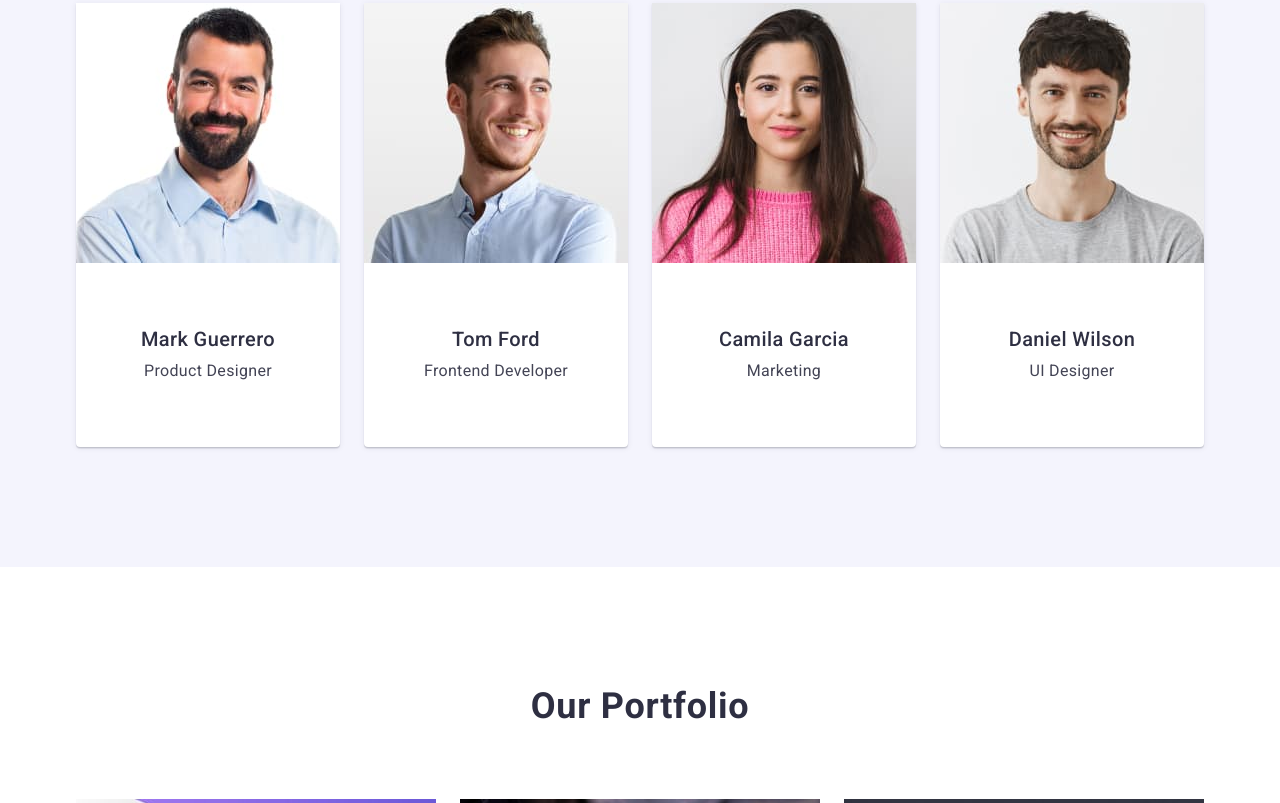
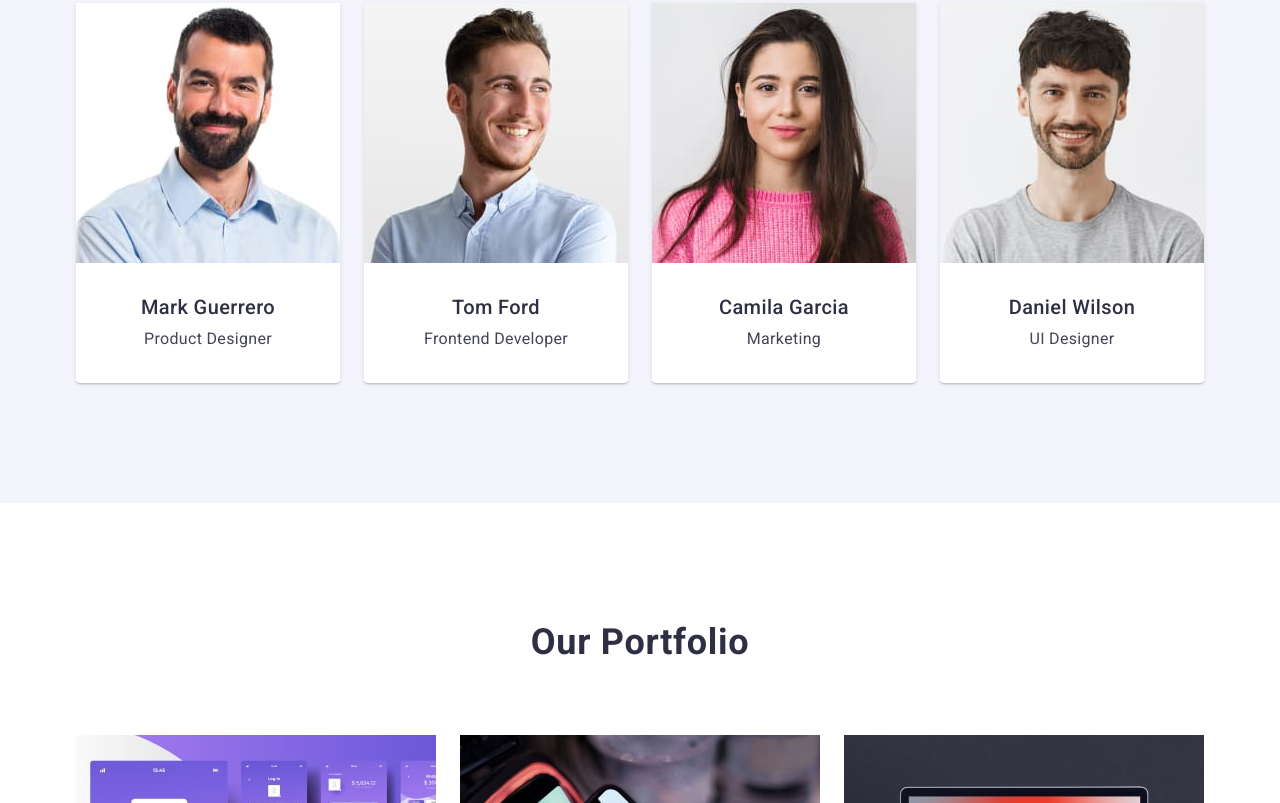
Before and after one commit to Alla10475/goit-markup-hw-03, a plain HTML site: page index.html in a window 1280 px wide. Shown: the part 1270-2073 px from the top of the page. Drawn offline with nearby package versions, Linux system fonts and the light colour scheme.

Commit message:
update team-card

```diff
--- a/css/styles.css
+++ b/css/styles.css
@@ -230,7 +230,6 @@ body {
 
 .team-card {
     background: var(--c-bg-white);
-    /* display: flex;
     flex-direction: column; */
     max-width: 264px;
     border-bottom-left-radius: 4px;
@@ -245,7 +244,6 @@ body {
     font-weight: 500;
     line-height: 1.2;
     letter-spacing: 0.02em;
-    margin-top: 32px;
     margin-bottom: 8px;
 }
 
@@ -254,7 +252,6 @@ body {
     text-align: center;
     line-height: 1.5;
     letter-spacing: 0.02em;
-    padding-bottom: 32px;
 }
 
 .team-list {
```
